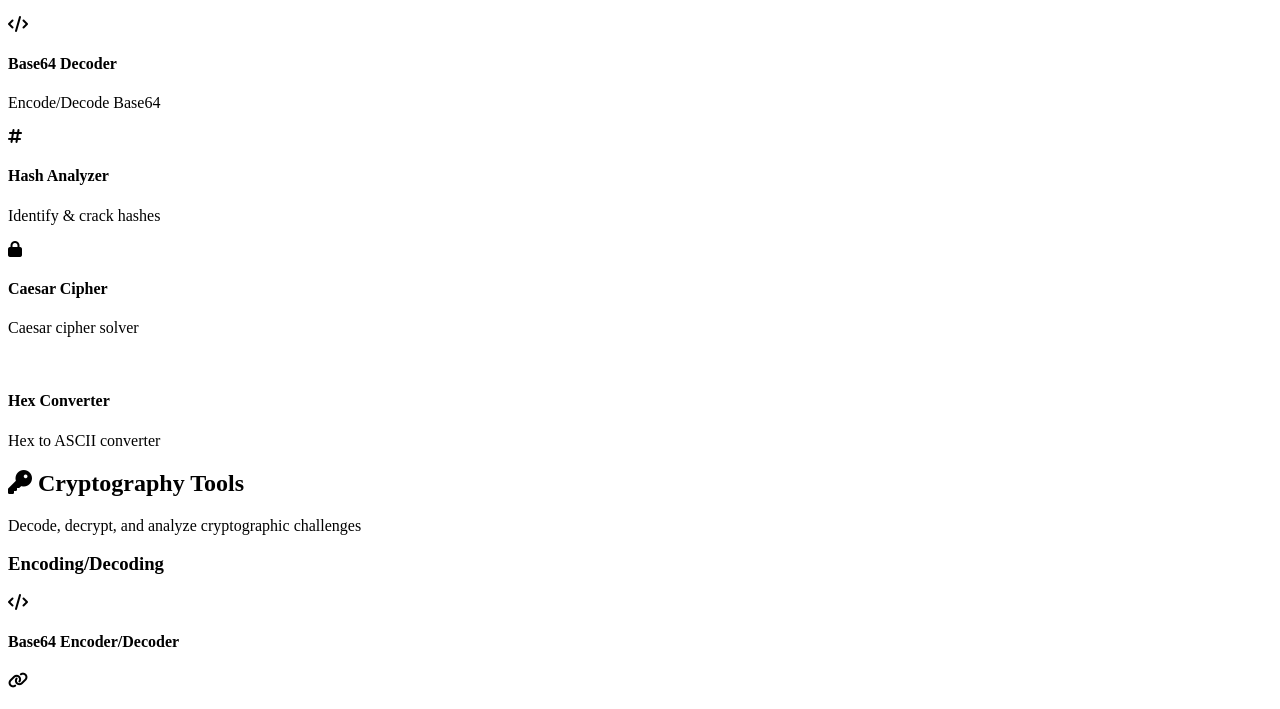
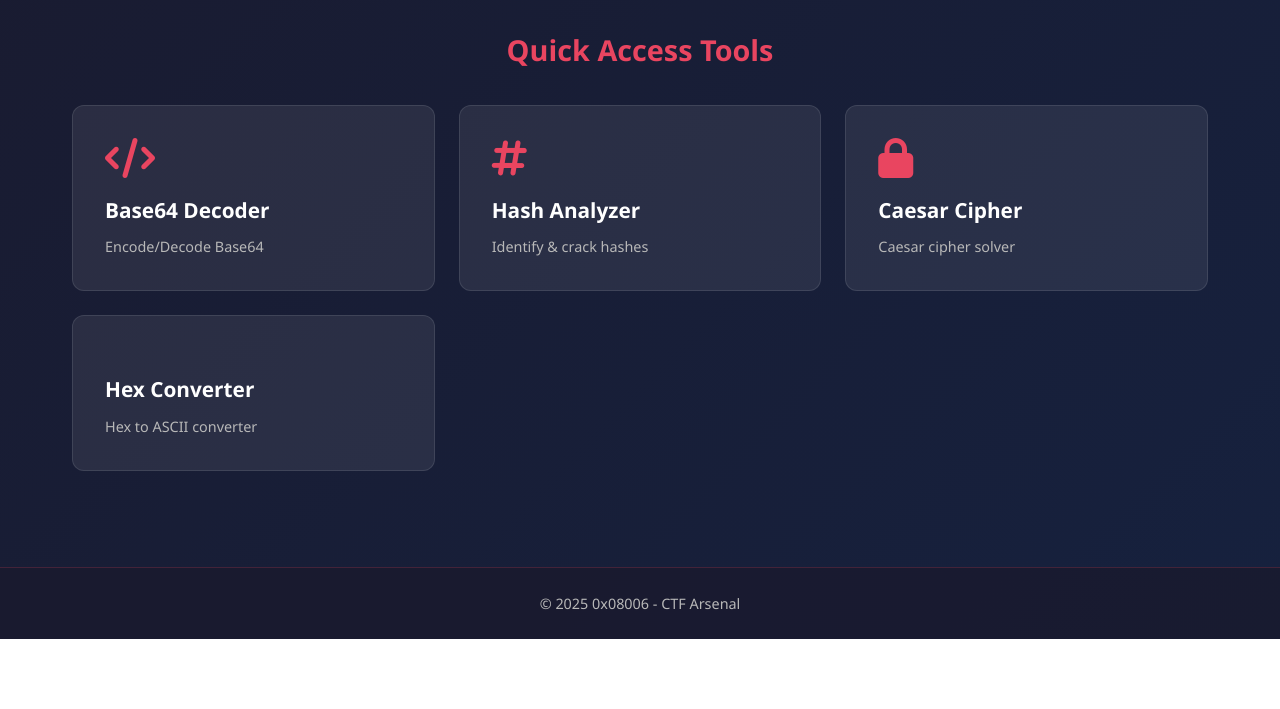
Before and after one commit to 0x0806/CTF-Arsenal, a plain HTML site: page index.html in a window 1280 px wide. Shown: the part 507-1216 px from the top of the page. After the commit the page ends 1146 px from the top, so only its background shows below. Drawn offline with nearby package versions, Linux system fonts and the light colour scheme; the site is published under a folder, as on GitHub Pages, so addresses that start at the root find nothing; some icons are missing.

Commit message:
Update index.html

```diff
--- a/index.html
+++ b/index.html
@@ -8,7 +8,7 @@
     <script src="https://cdnjs.cloudflare.com/ajax/libs/js-beautify/1.14.0/beautify.min.js"></script>
 
     <title>CTF Arsenal - Ultimate Tool Dashboard</title>
-    <link href="/style.css" rel="stylesheet" type="text/css" />
+    <link href="style.css" rel="stylesheet" type="text/css" />
     <link href="https://cdnjs.cloudflare.com/ajax/libs/font-awesome/6.0.0/css/all.min.css" rel="stylesheet">
 </head>
 <body>
@@ -416,6 +416,6 @@
         </div>
     </footer>
 
-    <script src="/script.js"></script>
+    <script src="script.js"></script>
 </body>
 </html>
```
